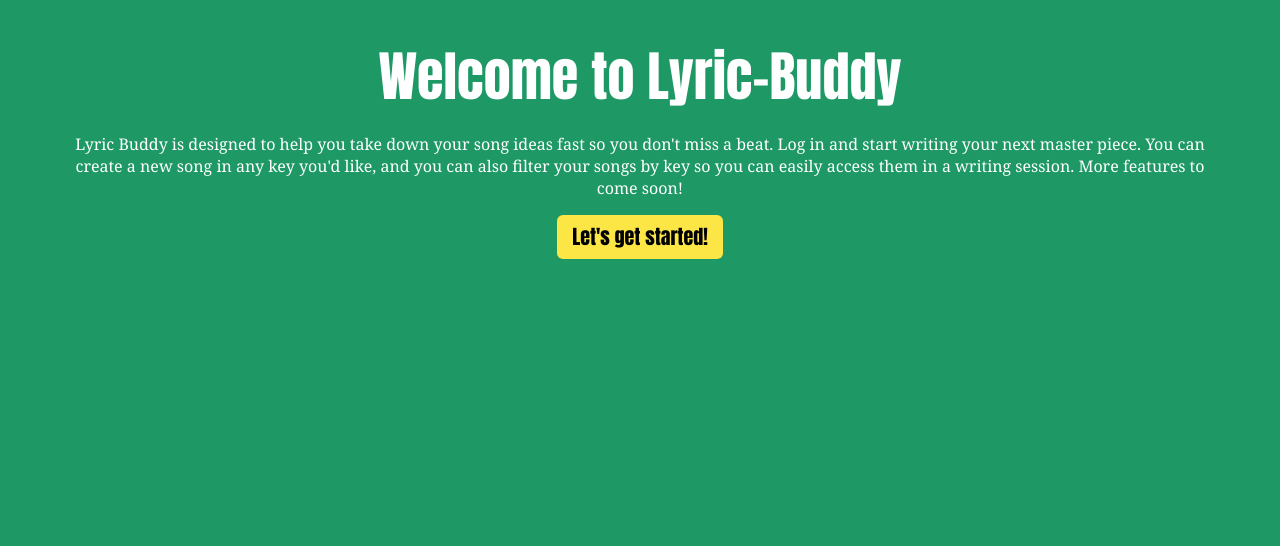
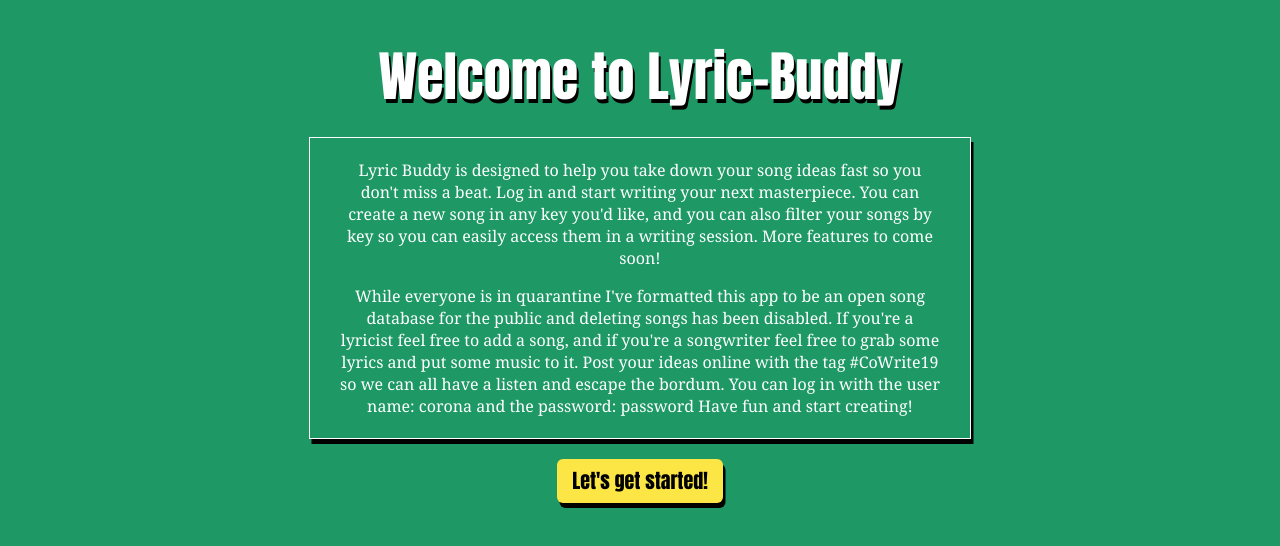
Before and after one commit to musiccitylove/lyric-buddy-client, a React (Create React App) app: page / in a window 1280 px wide. Shown: the top 546 px of the page. Built offline with nearby package versions, Linux system fonts and the light colour scheme; no server answers; a web font is replaced by a local one.

Commit message:
second deploy

```diff
--- a/src/Routes/CreateASong/CreateASong.css
+++ b/src/Routes/CreateASong/CreateASong.css
@@ -12,6 +12,8 @@ h3{
   align-items: center;
   border-radius: 5px;
   padding: 20px;
+  max-width: 750px;
+  margin: auto;
 }
 
 .back_button{
@@ -29,6 +31,7 @@ h3{
   text-decoration: none;
   color: black;
   font-family: Impact, Haettenschweiler, 'Arial Narrow Bold', sans-serif;
+  box-shadow: 2.5px 5px black;
 }
 
 .CreateSong__button{
@@ -46,10 +49,18 @@ h3{
   text-decoration: none;
   color: black;
   font-family: Impact, Haettenschweiler, 'Arial Narrow Bold', sans-serif;
+  box-shadow: 2.5px 5px black;
 }
 
 .CreateSong__button:hover, .back_button:hover{
   background-color: #FBC34D;
+}
+
+.CreateSong__button:active, .back_button:active{
+  background-color: #F69F44;
+  box-shadow: 2.5px 5px rgb(255, 255, 255);
+  transform: translateY(4px);
+
 }
 
 /* Style inputs, select elements and textareas */
@@ -71,4 +82,8 @@ input[type=text], select, textarea{
 .CreateSong__button__group{
   display: flex;
   justify-content: space-between;
+  margin-top: 10px;
 }
+.createHeader{
+  text-shadow: 2px 4px black;
+}
--- a/src/Routes/CreateASong/CreateASong.js
+++ b/src/Routes/CreateASong/CreateASong.js
@@ -7,7 +7,7 @@ class CreateASong extends React.Component {
   render() {
     return (
       <div>
-        <h1>Create A New Masterpiece</h1>
+        <h1 className='createHeader'>Create A New Masterpiece</h1>
         <CreateForm history={this.props.history}/>
 
       </div>
--- a/src/Routes/LandingPage/LandingPage.css
+++ b/src/Routes/LandingPage/LandingPage.css
@@ -13,6 +13,9 @@
 header{
   font-family: Impact, Haettenschweiler, 'Arial Narrow Bold', sans-serif;
   padding-top: 20px;
+}
+.landingHeader{
+  text-shadow: 2px 4px black;
 }
 
 p{
@@ -37,8 +40,24 @@ p{
   max-width: 215px;
   min-width: 140px;
   align-self: center;
+  box-shadow: 2.5px 5px black;
 }
 
 .button:hover{
   background-color: #FBC34D;
 }
+
+.description{
+  display: inline;
+  border-style: solid;
+  border-color: white;
+  border-width: 1px;
+  max-width: 600px;
+  align-self: center;
+  padding: 5px;
+  margin: 20px;
+  padding-left: 30px;
+  padding-right: 30px;
+  box-shadow: 2.5px 5px black;
+
+}
--- a/src/Routes/LandingPage/LandingPage.js
+++ b/src/Routes/LandingPage/LandingPage.js
@@ -22,14 +22,23 @@ class Landing extends React.Component {
     return (
     <div className='body'>
       <header>
-        <h1>Welcome to Lyric-Buddy</h1>
+        <h1 className='landingHeader'>Welcome to Lyric-Buddy</h1>
       </header>
       <section className="description">
         <p>
           Lyric Buddy is designed to help you take down your song ideas fast so you don't miss a beat.
-          Log in and start writing your next master piece.
+          Log in and start writing your next masterpiece.
           You can create a new song in any key you'd like, and you can also filter your songs by key so you can easily access them in a writing session.
           More features to come soon!
+        </p>
+        <p>
+          While everyone is in quarantine I've formatted this app to be an open song database for the public and deleting songs has been disabled.
+          If you're a lyricist feel free to add a song, and if you're a songwriter feel free to grab some lyrics and put some music to it.
+          Post your ideas online with the tag #CoWrite19 so we can all have a listen and escape the bordum.
+          You can log in with the user name: corona and the password: password
+          Have fun and start creating!
+
+
         </p>
       </section>
       <Link
--- a/src/Routes/SigninPage/SigninPage.css
+++ b/src/Routes/SigninPage/SigninPage.css
@@ -13,7 +13,19 @@
   text-decoration: none;
   color: black;
   font-family: Impact, Haettenschweiler, 'Arial Narrow Bold', sans-serif;
+  box-shadow: 2.5px 5px black;
 }
+
+.signin_button:hover{
+  background-color: #FBC34D;
+}
+
+.signin_button:active{
+  background-color: #F69F44;
+  box-shadow: 2.5px 5px rgb(255, 255, 255);
+  transform: translateY(4px);
+}
+
 
 /* Style inputs, select elements and textareas */
 input, select, textarea{
@@ -23,6 +35,7 @@ input, select, textarea{
   border-radius: 4px;
   box-sizing: border-box;
   resize: vertical;
+  box-shadow: 2.5px 5px black;
 }
 
 /* Style the label to display next to the inputs */
@@ -45,3 +58,7 @@ label{
   color: #FBE646;
   text-shadow: black;
 }
+
+.signinHeader{
+  text-shadow: 2px 4px black;
+}
--- a/src/Routes/SongListPage/SongListPage.css
+++ b/src/Routes/SongListPage/SongListPage.css
@@ -13,7 +13,7 @@ flex-direction: row;
   grid-template-columns: repeat(2, 1fr);
   max-width: 1000px;
   justify-self: center;
-
+  padding-bottom: 11px;
 
 }
 
@@ -39,6 +39,7 @@ h1{
 
 .main_header{
   text-align: left;
+  text-shadow: 2px 4px black;
 }
 
 .key_menu{
@@ -67,6 +68,7 @@ h1{
   max-width: 215px;
   min-width: 140px;
   justify-self: right;
+  box-shadow: 2.5px 5px black;
 }
 
 .create_button:hover{
@@ -91,10 +93,16 @@ h1{
   max-width: 215px;
   min-width: 140px;
   justify-self: left;
+  box-shadow: 2.5px 5px black;
 }
 
 .logout_button:hover{
   background-color: #FBC34D;
+}
+.create_button:active, .logout_button:active{
+  background-color: #F69F44;
+  box-shadow: 2.5px 5px rgb(255, 255, 255);
+  transform: translateY(4px);
 }
 
 .song_list_grid{
@@ -127,6 +135,7 @@ h1{
 .song_info_collapsed{
   max-height: 600px;
   transition: 0.5s ease;
+  overflow-y: scroll
 }
 
 .song_div{
@@ -149,6 +158,7 @@ h1{
   animation: songEntrance 700ms ease-out;
   animation-fill-mode: backwards;
 
+
 }
 .song_div:hover{
   background-color: #15885A;
@@ -158,7 +168,7 @@ h1{
 .song_title{
 color: white;
 padding-left: 12%;
-
+text-shadow: 1px 1px 3px #000000;
 }
 .song_lyrics{
   text-align: left;
--- a/src/Routes/SongListPage/SongListPage.js
+++ b/src/Routes/SongListPage/SongListPage.js
@@ -6,7 +6,7 @@ import Header from '../../components/Header'
 
 class SongListPage extends React.Component {
   state = {
-    filterkey: null
+    filterkey: 'Chromatic'
    }
 
    filterByKey = (songkey) => {
@@ -17,6 +17,21 @@ class SongListPage extends React.Component {
 
   static contextType = SongsContext;
   render() {
+
+    const songs = this.context.songs;
+    const filteredSongs = this.state.filterkey === 'Chromatic' ?
+      songs :
+      songs.filter(song => song.songkey === this.state.filterkey )
+    const songsJSX = filteredSongs.map(song => {
+      return <Listitem
+        key={song.id}
+        id={song.id}
+        title={song.title}
+        songkey={song.songkey}
+        content={song.content}
+      />
+  })
+
     return (
       <div className= 'FullView'>
         <Header
@@ -25,17 +40,7 @@ class SongListPage extends React.Component {
       <div className='songs-body'>
       <section className='song_list_grid'>
         <ul className='song_list'>
-          {this.context.songs
-          //.filter(song => song.songkey === this.state.filterkey )
-          .map(song => {
-              return <Listitem
-                key={song.id}
-                id={song.id}
-                title={song.title}
-                songkey={song.songkey}
-                content={song.content}
-              />
-          })}
+          {songsJSX}
 
         </ul>
       </section>
--- a/src/components/Listitem.js
+++ b/src/components/Listitem.js
@@ -29,7 +29,7 @@ class Listitem extends React.Component {
           <h4 className='Song__title'>
               {this.props.title} lyrics<br></br>
           </h4>
-          <p className='song_lyrics'>{this.props.content} </p>
+          <pre className='song_lyrics'>{this.props.content} </pre>
           <button
               className='song__delete'
               type='button'
--- a/src/components/Signin.js
+++ b/src/components/Signin.js
@@ -36,7 +36,7 @@ class Signin extends React.Component {
     const { error } = this.state
     return (
       <div>
-        <h1>Sign in and join the party!</h1>
+        <h1 className='signinHeader'>Sign in and join the party!</h1>
       <form
         className='SigninForm'
         onSubmit={this.handleSubmitJwtAuth}
```
Also changed, not shown: public/now.json (added, +8 -0 lines), 1 other file (tests, documents, lock files or other folders).
